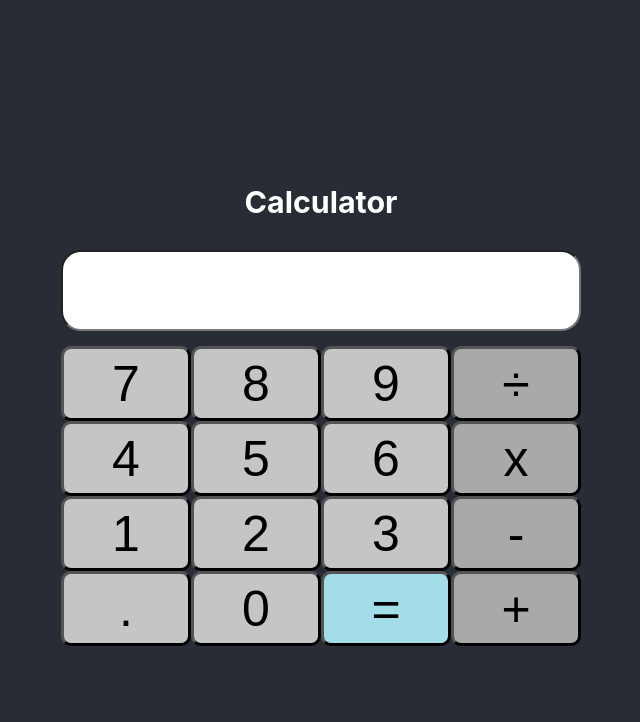
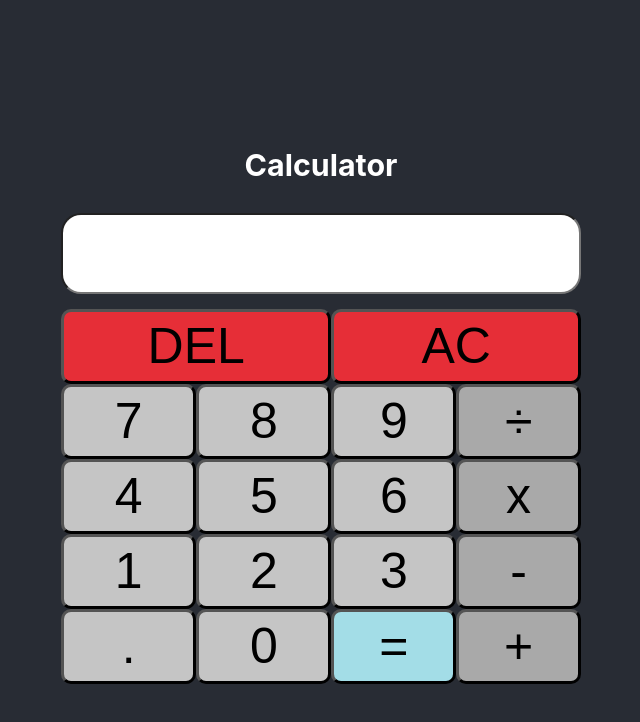
Before and after one commit to Raideno6/React-Calculator, a React (Create React App) app: page / in a window 1280 px wide. Shown: the top 722 px of the page, without its empty margins (319-959 px from the left). Built offline with nearby package versions, Linux system fonts and the light colour scheme.

Commit message:
Calculating equation and displays answer to console
Calculator displays output to console.

```diff
--- a/src/components/Calculator.js
+++ b/src/components/Calculator.js
@@ -9,9 +9,11 @@ export default class Calculator extends Component {
     render() {
         return (
             <div className="grid">
-                <input type="text" id="calculatorField" inputMode="numeric" className="calculatorDisplay"/>
-                {[7, 8, 9, "÷", 4, 5, 6, "x", 1, 2, 3, "-" ,".", 0, "=", "+"].map((i) => this.renderCalculatorButton(i))}
+                <input type="text" id="calculatorField" value={calculatorInput} inputMode="numeric" className="calculatorDisplay" readOnly/>
+                {["DEL", "AC", 7, 8, 9, "÷", 4, 5, 6, "x", 1, 2, 3, "-" ,".", 0, "=", "+"].map((i) => this.renderCalculatorButton(i))}
             </div>
         );
     }
   }
+
+  var calculatorInput = "";
--- a/src/components/CalculatorButton.js
+++ b/src/components/CalculatorButton.js
@@ -9,13 +9,54 @@ export default class CalculatorButton extends Component {
   }
     render() {
       return (
-        <button ref={this.buttonRef} className='calculatorButton' onClick={e => logNumber(this.props.value)}>
+        <button ref={this.buttonRef} key={this.props.value} className='calculatorButton' onClick={e => calculate(this.props.value)}>
           {this.props.value}
         </button>
       )
     }
   }
 
-  const logNumber = (buttonValue) => {
-    console.log(buttonValue)
+  var inputString = "";
+  const calculate = (buttonValue) => {
+    switch (buttonValue){
+      case "x":
+        buttonValue = "*";
+        break;
+      case "÷":
+      buttonValue = "/";
+      break;
+    }
+    if (buttonValue !== "DEL" && buttonValue !== "AC" && buttonValue !== "=") {
+      inputString.toString();
+      inputString += buttonValue.toString();
+      console.log(inputString)
+    }
+    else if (buttonValue === "DEL"){
+      try {
+      inputString = inputString.substring(0, inputString.length - 1);
+      console.log(inputString)
+      }
+      catch{
+        inputString = "";
+      }
+    }
+    else if (buttonValue === "AC"){
+      inputString = "";
+      console.log(inputString)
+    }
+    else if (buttonValue === "="){
+      try {
+      var ans = eval(inputString)
+
+      console.log("The answer is: " + ans)
+      inputString = ans;
+      if (inputString.toString() === "undefined"){
+        inputString = "";
+      }
+      }
+      catch{
+        console.log("Answer could not be found")
+        inputString = "";
+      }
+    }
   }
--- a/src/index.css
+++ b/src/index.css
@@ -14,7 +14,12 @@ code {
 
 .grid {
   display: grid;
-  grid-template-columns: repeat(8, 1fr);
+  grid-template-columns: repeat(8, auto, auto);
+  width: 520px;
+}
+
+.grid > *:nth-child(2), .grid > *:nth-child(3) {
+  grid-column: span 4;
 }
 
 .grid .calculatorDisplay {
@@ -35,20 +40,17 @@ code {
   font-size: small;
 }
 
-
 .calculatorButton {
   font-size: 50px;
   cursor: pointer;
   border:  3px outset black;
+  background-color: rgb(197, 197, 197);
 
   height: 75px;
-  width: 130px;
+  width: 100%;
   border-radius: 10px;
 }
 
-.calculatorButton {
-  background-color: rgb(197, 197, 197);
-}
 .calculatorButton:hover {
   background-color: rgb(228, 228, 228);
   color: black;
@@ -60,33 +62,48 @@ code {
   border: 3px outset rgb(37, 37, 37);
 }
 
-.item:nth-child(4n +1) .calculatorButton{
+.item:nth-child(4n + 7) .calculatorButton{
   background-color:darkgray;
 }
 
-.item:nth-child(4n +1) .calculatorButton:hover{
+.item:nth-child(4n + 7) .calculatorButton:hover{
   background-color: rgb(210, 210, 210);
   color: black;
 }
 
-.item:nth-child(4n +1) .calculatorButton:active {
+.item:nth-child(4n + 7) .calculatorButton:active {
   background-color: rgb(210, 210, 210);
   color: black;
   border: 3px outset rgb(37, 37, 37);
 }
 
 
-.item:nth-child(16) .calculatorButton{
+.item:nth-child(18) .calculatorButton{
   background-color:rgb(163, 221, 231);
 }
 
-.item:nth-child(16) .calculatorButton:hover{
+.item:nth-child(18) .calculatorButton:hover{
   background-color:rgb(173, 243, 255);
   color: black;
 }
 
-.item:nth-child(16) .calculatorButton:active {
+.item:nth-child(18) .calculatorButton:active {
   background-color:rgb(173, 243, 255);
   color: black;
   border: 3px outset rgb(37, 37, 37);
 }
+
+.item:nth-child(2) .calculatorButton, .item:nth-child(3) .calculatorButton {
+  background-color:rgb(230, 46, 55);
+}
+
+.item:nth-child(2) .calculatorButton:hover, .item:nth-child(3) .calculatorButton:hover {
+  background-color:rgb(255, 94, 102);
+  color: black;
+}
+
+.item:nth-child(2) .calculatorButton:active, .item:nth-child(3) .calculatorButton:active {
+  background-color:rgb(255, 94, 102);
+  color: black;
+  border: 3px outset rgb(37, 37, 37);
+}
```
